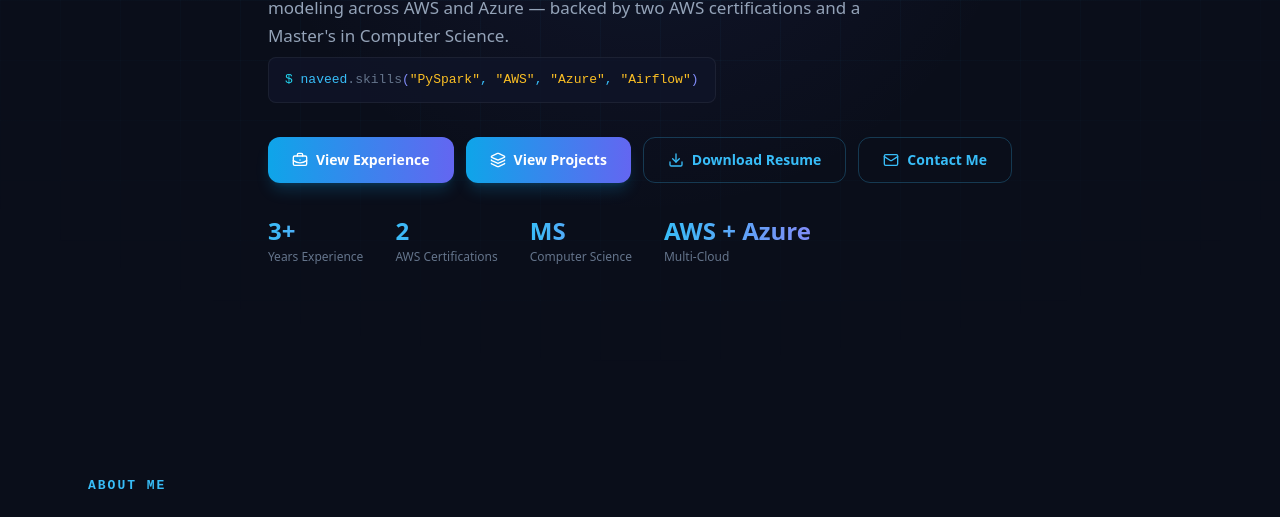
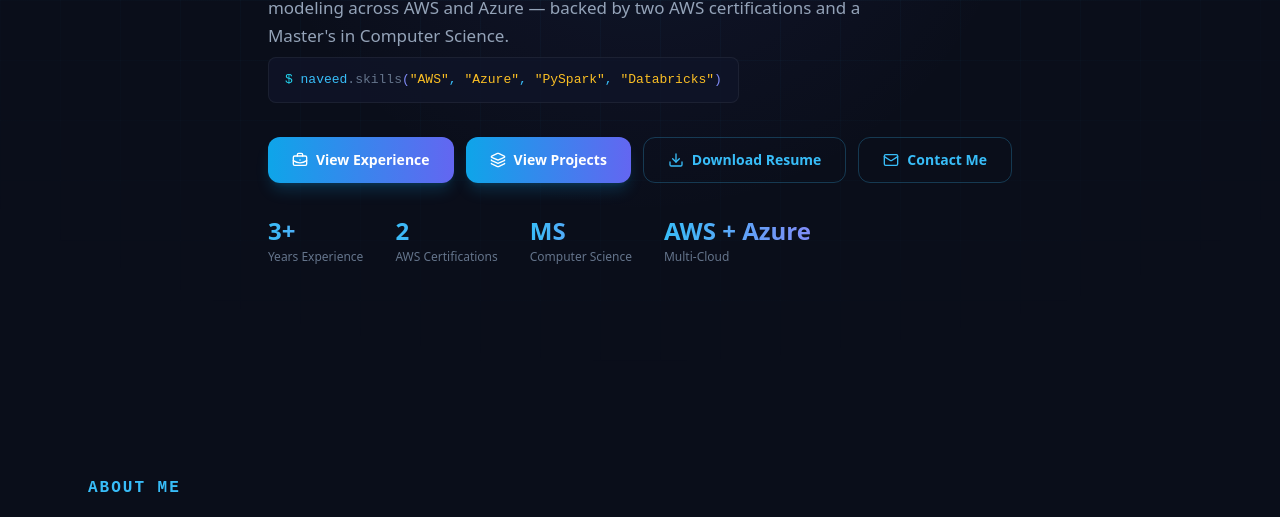
Before and after one commit to NaveedMohiuddin/naveed-portfolio, a Next.js app: page / in a window 1280 px wide. Shown: the part 420-937 px from the top of the page. Built offline with nearby package versions, Linux system fonts and the light colour scheme.

Commit message:
exp updated

```diff
--- a/src/components/About.tsx
+++ b/src/components/About.tsx
@@ -7,9 +7,9 @@ export default function About() {
   return (
     <section id="about" className="max-w-6xl mx-auto px-6 py-24">
       <FadeIn>
-        <p className="text-[13px] font-semibold tracking-[2px] uppercase text-accent font-mono mb-2">
+        <h2 className="font-semibold tracking-[2px] uppercase text-accent font-mono mb-2">
           About Me
-        </p>
+        </h2>
         <h2 className="text-[clamp(28px,4vw,40px)] font-bold tracking-tight mb-4">
           Engineer, not just a resume.
         </h2>
--- a/src/components/Hero.tsx
+++ b/src/components/Hero.tsx
@@ -62,10 +62,10 @@ export default function Hero() {
             <span className="text-cyan-400">$</span> naveed
             <span className="text-slate-500">.skills</span>
             <span className="text-indigo-400">(</span>
-            <span className="text-amber-400">&quot;PySpark&quot;</span>,{" "}
             <span className="text-amber-400">&quot;AWS&quot;</span>,{" "}
             <span className="text-amber-400">&quot;Azure&quot;</span>,{" "}
-            <span className="text-amber-400">&quot;Airflow&quot;</span>
+            <span className="text-amber-400">&quot;PySpark&quot;</span>,{" "}
+            <span className="text-amber-400">&quot;Databricks&quot;</span>
             <span className="text-indigo-400">)</span>
           </div>
 
```
Also changed, not shown: src/data/portfolio-data.ts (+52 -0 lines).
